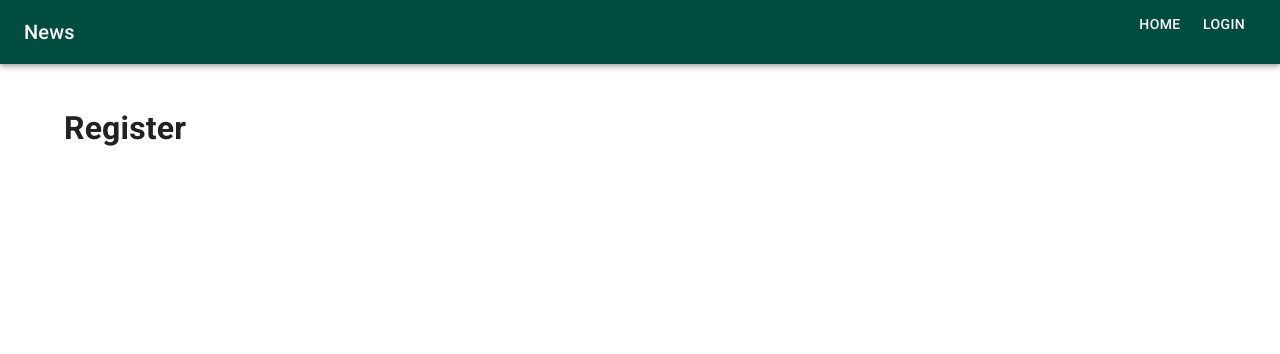
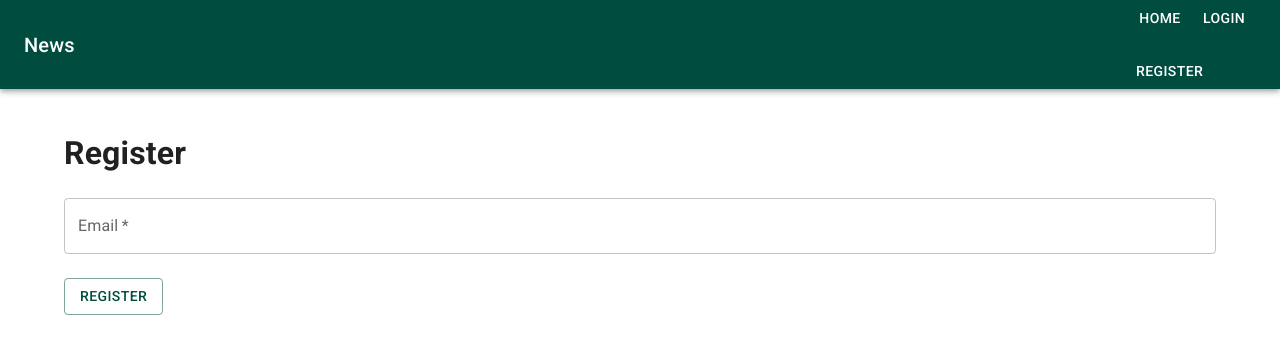
Before and after one commit to gmartindelcye/react-material-ui, a React (Vite) app: page /register in a window 1280 px wide. Shown: the top 354 px of the page. Built offline with nearby package versions, Linux system fonts and the light colour scheme.

Commit message:
TextField and form validation

```diff
--- a/src/App.jsx
+++ b/src/App.jsx
@@ -32,7 +32,7 @@ const navArrayLinks = [
   {
     title: "Register",
     path: "/register",
-    active: false,
+    active: true,
     icon: <AppRegistrationIcon />,
   },
 ];
--- a/src/pages/Register.jsx
+++ b/src/pages/Register.jsx
@@ -1,7 +1,63 @@
+import { useState } from "react";
+import { Box, Button, TextField } from "@mui/material";
+
 export default function Register() {
+  const [email, setEmail] = useState("");
+  const [error, setError] = useState({
+    error: false,
+    message: "",
+  });
+
+  const emailValidation = (email) => {
+    // expresion regular para validar email
+    const regex = /^[A-Z0-9._%+-]+@[A-Z0-9.-]+\.[A-Z]{2,}$/i;
+    return regex.test(email);
+  };
+
+  const onSubmit = (e) => {
+    e.preventDefault();
+    if (!emailValidation(email)) {
+      setError({
+        error: true,
+        message: "El email no es valido",
+      });
+      return;
+    }
+    console.log(email);
+    setError({
+      error: false,
+      message: "",
+    });
+  };
+
   return (
     <>
       <h1>Register</h1>
+      <Box
+        component="form"
+        onSubmit={onSubmit}
+        autoComplete="off"
+      >
+        <TextField
+          id="email"
+          label="Email"
+          type="email"
+          variant="outlined"
+          fullWidth
+          required
+          error={error.error}
+          helperText={error.message}
+          value={email}
+          onChange={(e) => setEmail(e.target.value)}
+        />
+        <Button
+          type="submit"
+          variant="outlined"
+          sx={{ mt: 3 }}
+        >
+          Register
+        </Button>
+      </Box>
     </>
   );
 }
```
